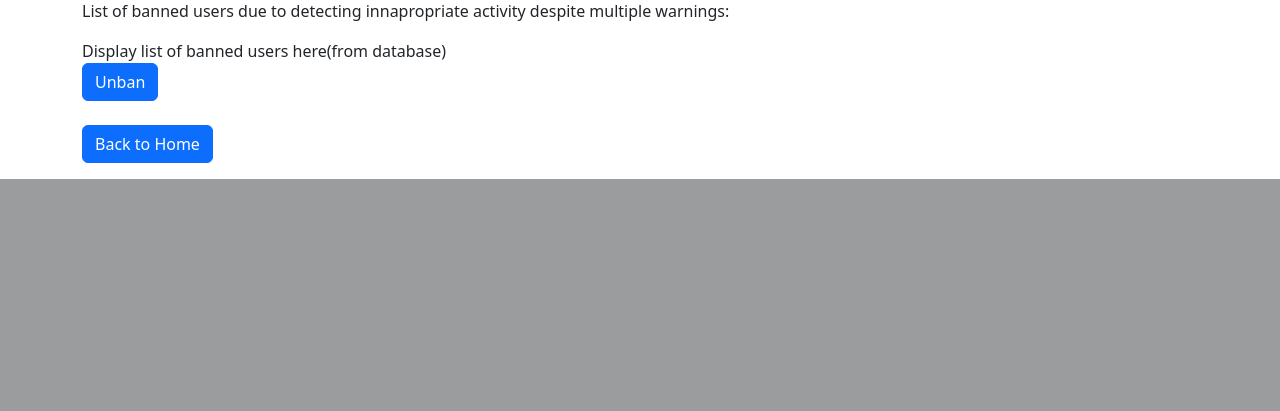
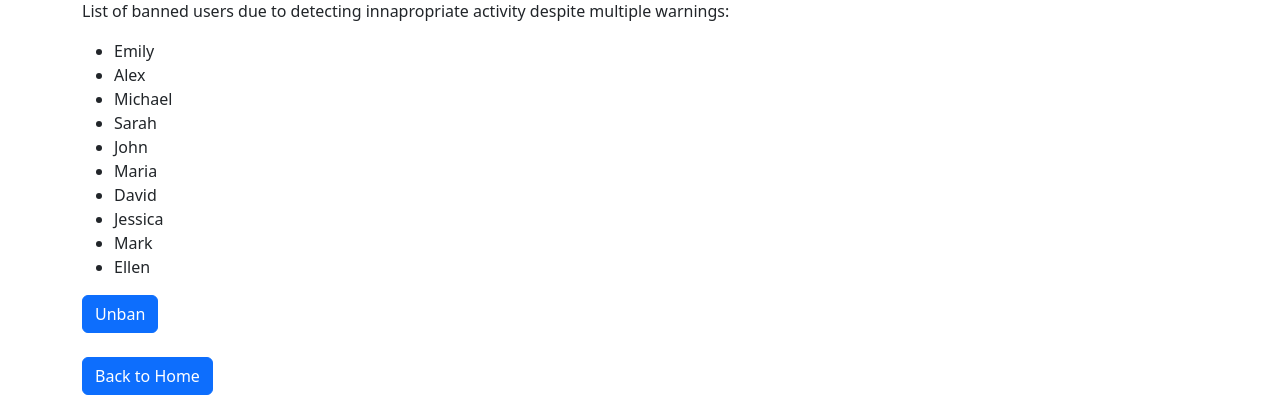
Before and after one commit to TheShaunRodrigues/dssproject, a Flask app: page /mod in a window 1280 px wide. Shown: the part 934-1345 px from the top of the page. Before the commit the page ends 1113 px from the top, so only its background shows below. Run offline with Flask 3, Linux system fonts and the light colour scheme.

Commit message:
conf paper work

```diff
--- a/templates/mod.html
+++ b/templates/mod.html
@@ -19,7 +19,19 @@
     <img class="img-fluid" id="banner" src="https://repository-images.githubusercontent.com/477334673/26ac8f43-a636-4e82-8241-f8199e0f8bfb">
     <p>List of banned users due to detecting innapropriate activity despite multiple warnings:</p>
     <p>
-      <div class="col-10">Display list of banned users here(from database)
+      <div class="col-10">
+        <ul>
+          <li>Emily</li>
+          <li>Alex</li>
+          <li>Michael</li>
+          <li>Sarah</li>
+          <li>John</li>
+          <li>Maria</li>
+          <li>David</li>
+          <li>Jessica</li>
+          <li>Mark</li>
+          <li>Ellen</li>
+        </ul>
         <div class="col-2">
           <button type="button" class="btn btn-primary">Unban</button>
         </div><br>
```
